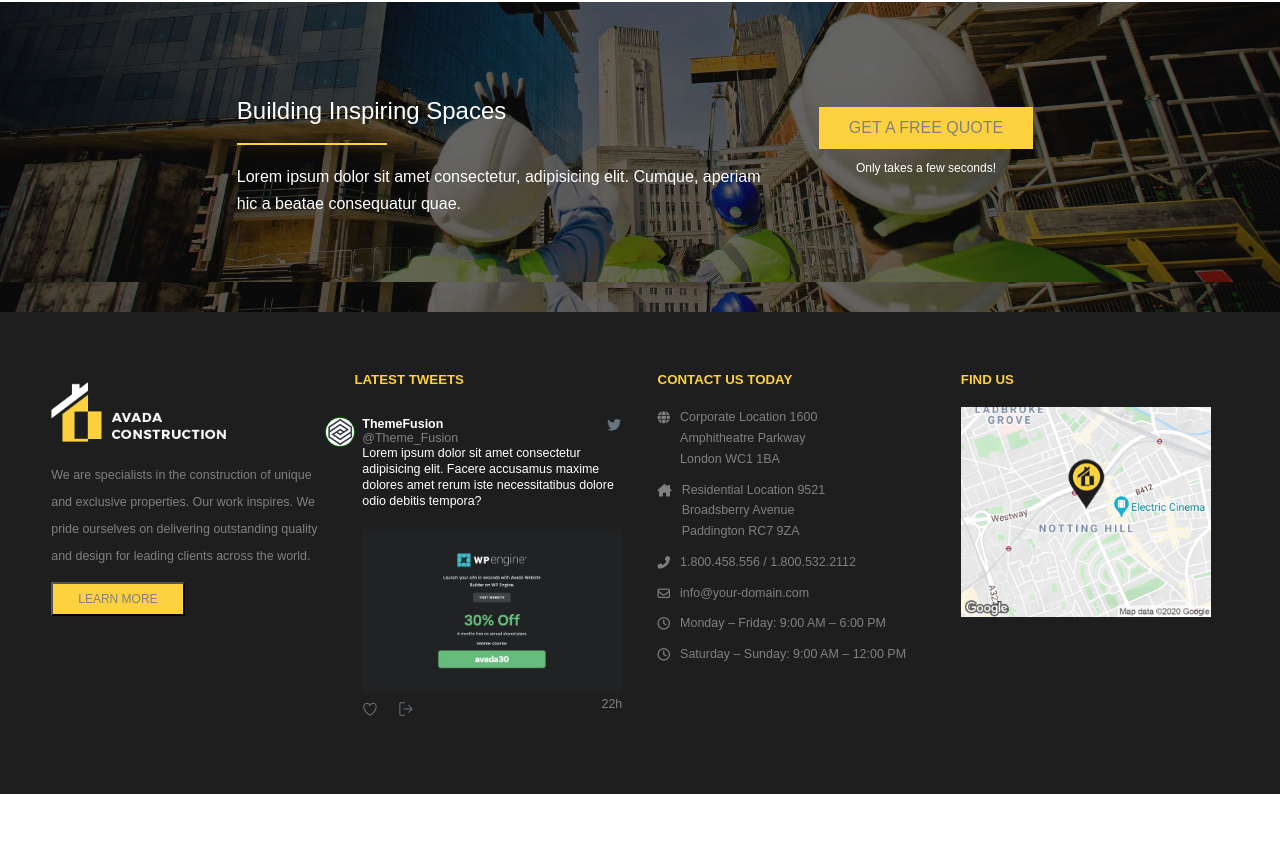
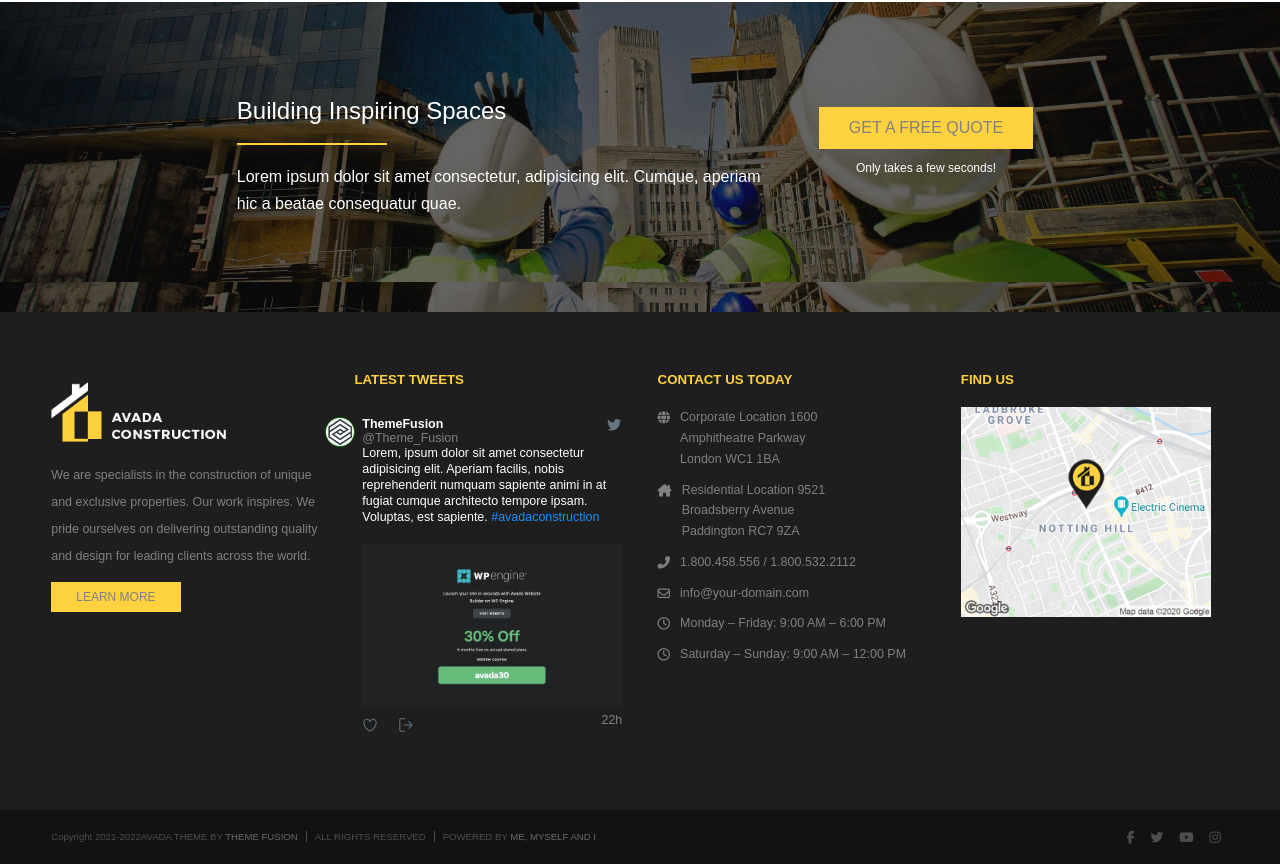
Before and after one commit to Michela-DC/proj-html-vuejs, a Vue app: page / in a window 1280 px wide. Shown: the part 4995-5859 px from the top of the page. Before the commit the page ends 5789 px from the top, so only its background shows below. Built offline with nearby package versions, Linux system fonts and the light colour scheme; a small style sheet from the web is missing.

Commit message:
Added Footer secondary section

```diff
--- a/src/assets/scss/_common.scss
+++ b/src/assets/scss/_common.scss
@@ -11,6 +11,11 @@ ul li{
     list-style: none;
 }
 
+a{
+    text-decoration: none;
+    color: inherit;
+}
+
 h2, h3{
     text-transform: capitalize; //rende maiuscole tutte le lettere iniziali
     font-weight: normal;
--- a/src/components/FooterAbout.vue
+++ b/src/components/FooterAbout.vue
@@ -2,7 +2,7 @@
   <footer>
       <div class="footer-container">
           <section class="main-section">
-            <div class="container">
+              <div class="main-container">
                   <div class="card" v-for="(item, i) in aboutAvada" :key="i">
                       <figure class="logo-wrapper" v-if="aboutAvada[i].logo">
                           <img :src="aboutAvada[i].logo" alt="">
@@ -34,7 +34,20 @@
           </section>
 
           <section class="secondary-section">
+              <div class="secondary-container">
+                  <div class="copyright-wrapper">
+                      <div class="copyright">Copyright 2021-2022</div>
+                      <div class="theme">Avada theme by <span>theme fusion</span></div>
+                      <div class="rights">all rights reserved</div>
+                      <div class="powered">powered by <span>me, myself and I</span></div>
+                  </div>
 
+                  <div class="social-media">
+                    <a href="">
+                      <i v-for="(icon, i) in socialMedia" :key="i" :class="icon"></i>
+                    </a>
+                  </div>
+              </div>
           </section>
       </div>
   </footer>
@@ -95,6 +108,13 @@ export default {
             image: require ('../assets/images/construction_map_pin.png')
           }
         ],
+
+        socialMedia:[
+          'fab fa-facebook-f',
+          'fab fa-twitter',
+          'fab fa-youtube',
+          'fab fa-instagram'
+        ]
       }
     }
 }
@@ -115,7 +135,7 @@ export default {
   background-color: #1E1E1E;
 }
 
-.container{
+.main-container{
   margin: 0 auto;
   display: flex;
   gap: 3%;
@@ -149,6 +169,7 @@ export default {
 
       .btn-learn-more{
         @include btn-light;
+        border: none;
         font-size: 0.75rem;
         text-transform: uppercase;
         padding: 8px 25px;
@@ -186,6 +207,45 @@ export default {
 .secondary-section{
   flex-grow: 1;
   background-color: #121212;
+
+  .secondary-container{
+    color: #4d4d4d;
+    display: flex;
+    justify-content: space-between;
+    align-items: center;
+    width: 92%;
+    margin: 0 auto;
+    padding: 18px 0;
+
+    .copyright-wrapper{
+      display: flex;
+      font-size: 0.6rem;
+
+      div:nth-child(n+2){ //seleziono gli ultimi 3 div
+        text-transform: uppercase;
+      }
+
+      .theme, .powered{
+        span{
+          color: dimgray;
+        }
+      }
+
+      .rights{
+        padding: 0 8px;
+        border-right: 1px solid #4d4d4d;
+        border-left: 1px solid #4d4d4d;
+        margin: 0 8px;
+      }
+    }
+
+    .social-media{
+      .fab{
+        margin: 0 8px;
+        font-size: 0.8rem;
+      }
+    }
+  }
 }
 
 </style>
--- a/src/components/FooterTwit.vue
+++ b/src/components/FooterTwit.vue
@@ -11,7 +11,8 @@
             <div class="account-id">@Theme_Fusion</div>
 
             <p class="twit-text">
-                Lorem ipsum dolor sit amet consectetur adipisicing elit. Facere accusamus maxime dolores amet rerum iste necessitatibus dolore odio debitis tempora?
+                Lorem, ipsum dolor sit amet consectetur adipisicing elit. Aperiam facilis, nobis reprehenderit numquam sapiente animi in at fugiat cumque architecto tempore ipsam. Voluptas, est sapiente.
+                <span>#avadaconstruction</span>
             </p>
 
             <figure class="twit-img-wrapper">
@@ -89,6 +90,10 @@ export default {
         .twit-text{
             line-height: 1rem;
             margin-bottom: 20px;
+
+            span{
+                color: #1E90FF;
+            }
         }
 
         .twit-img-wrapper{
```
Lines whose indentation alone changed are shown as unchanged.
